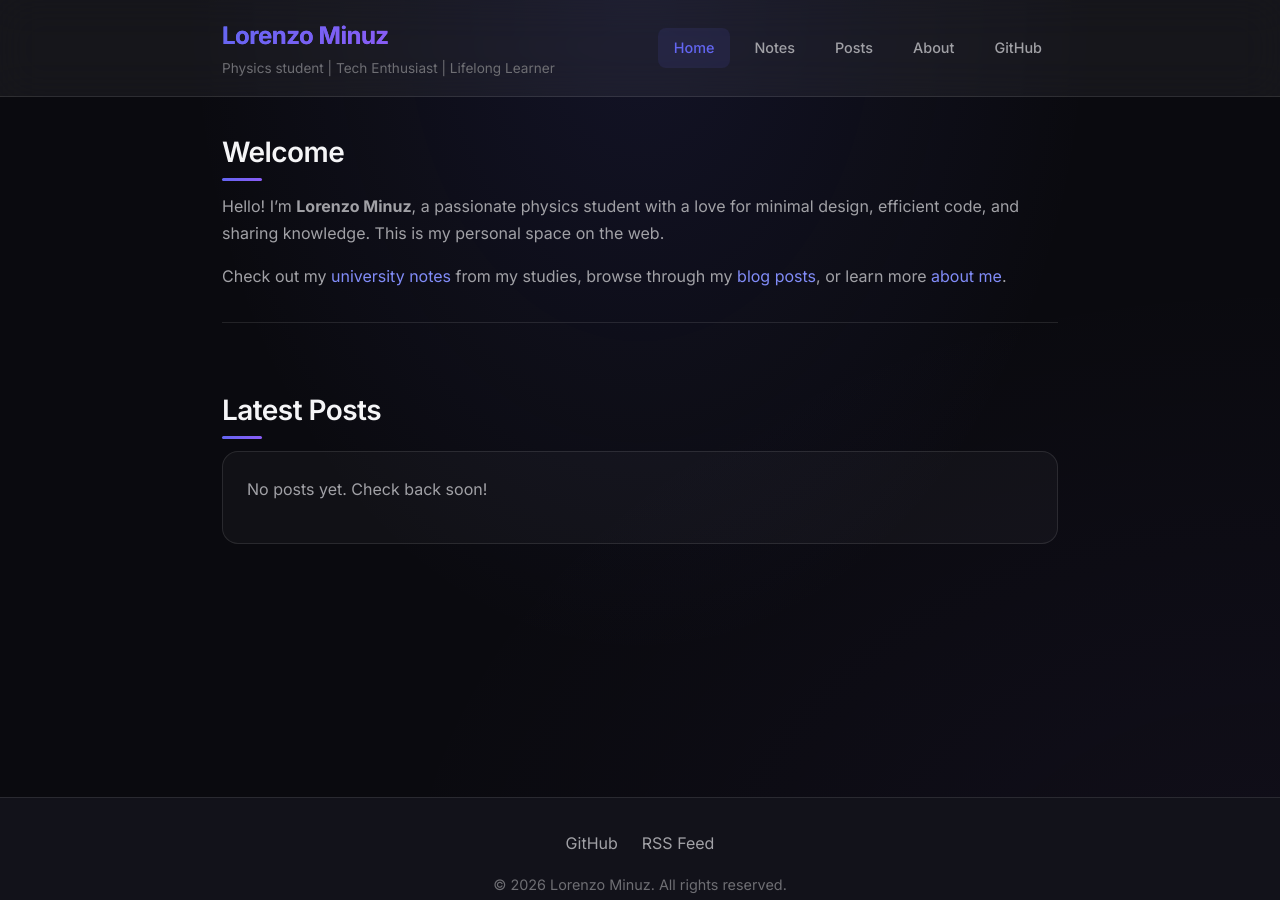
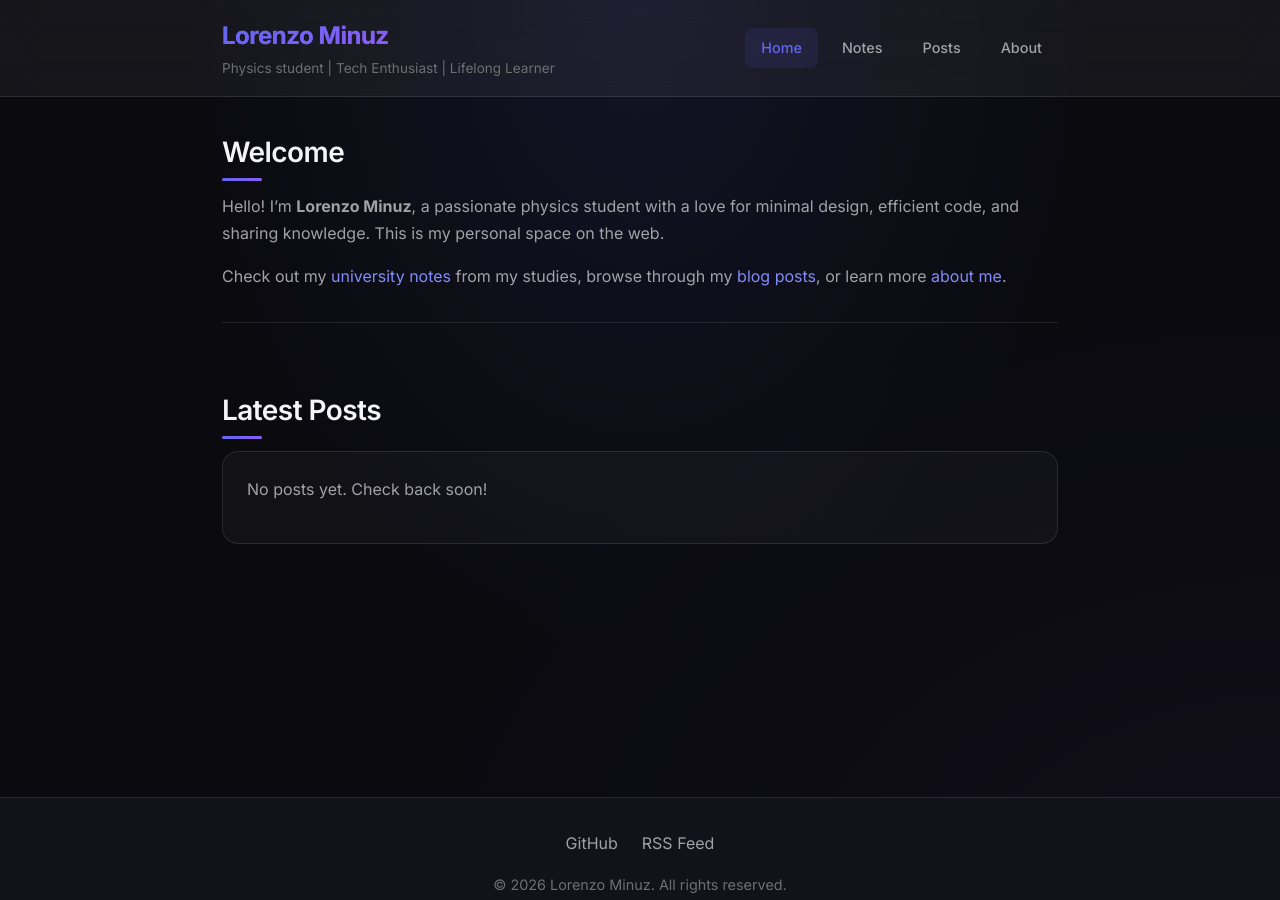
Before and after one commit to LM0516/LM0516.github.io, a Jekyll site: the page built from index.markdown, in a window 1280 px wide and 900 px high. Built offline with Jekyll 4.4.1, drawn with Linux system fonts in a browser that asks for light colours.

Commit message:
layout fixes

```diff
--- a/_layouts/default.html
+++ b/_layouts/default.html
@@ -31,7 +31,7 @@
             {% endif %}>Posts</a>
           <a href="{{ '/about' | relative_url }}" {% if page.url=='/about/' or page.url=='/about.html' %}class="active"
             {% endif %}>About</a>
-          <a href="https://github.com/{{ site.github_username }}" target="_blank" rel="noopener">GitHub</a>
+          <!-- <a href="https://github.com/{{ site.github_username }}" target="_blank" rel="noopener">GitHub</a> -->
         </nav>
       </div>
     </div>
```
